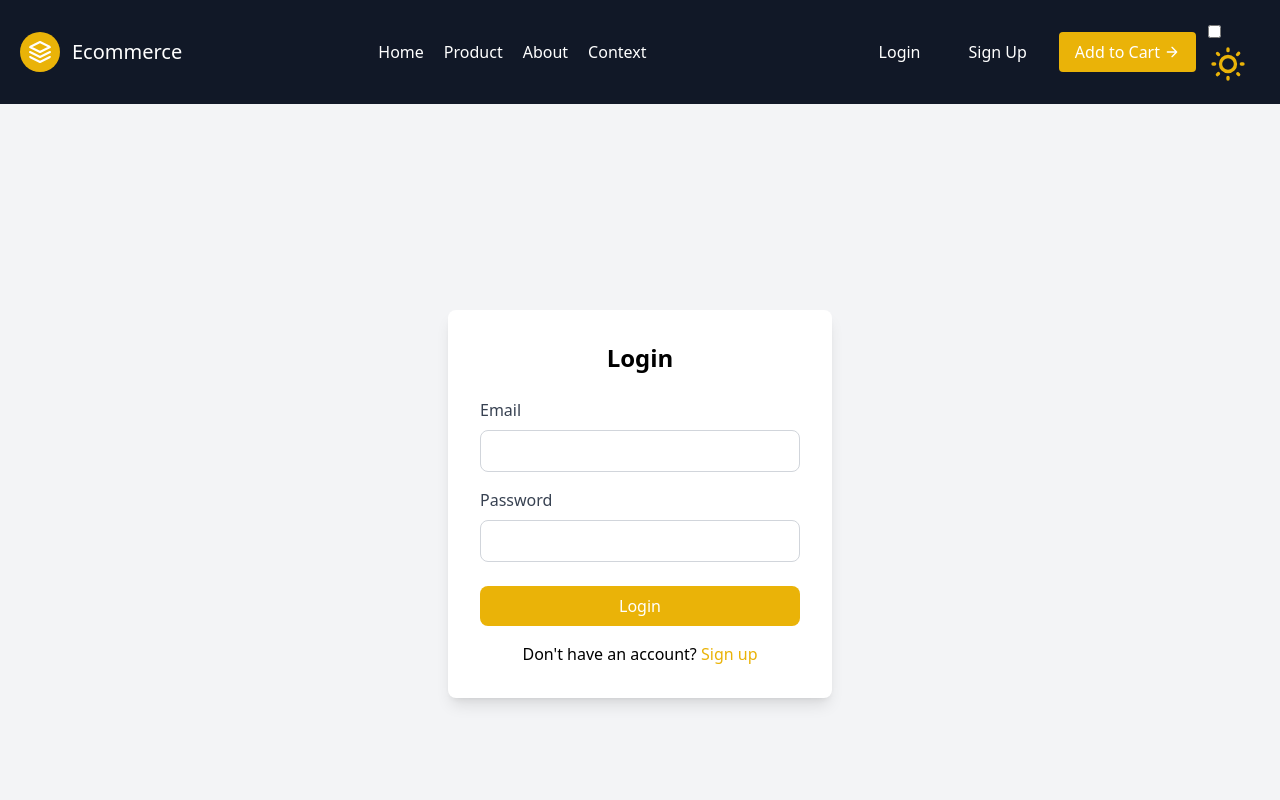
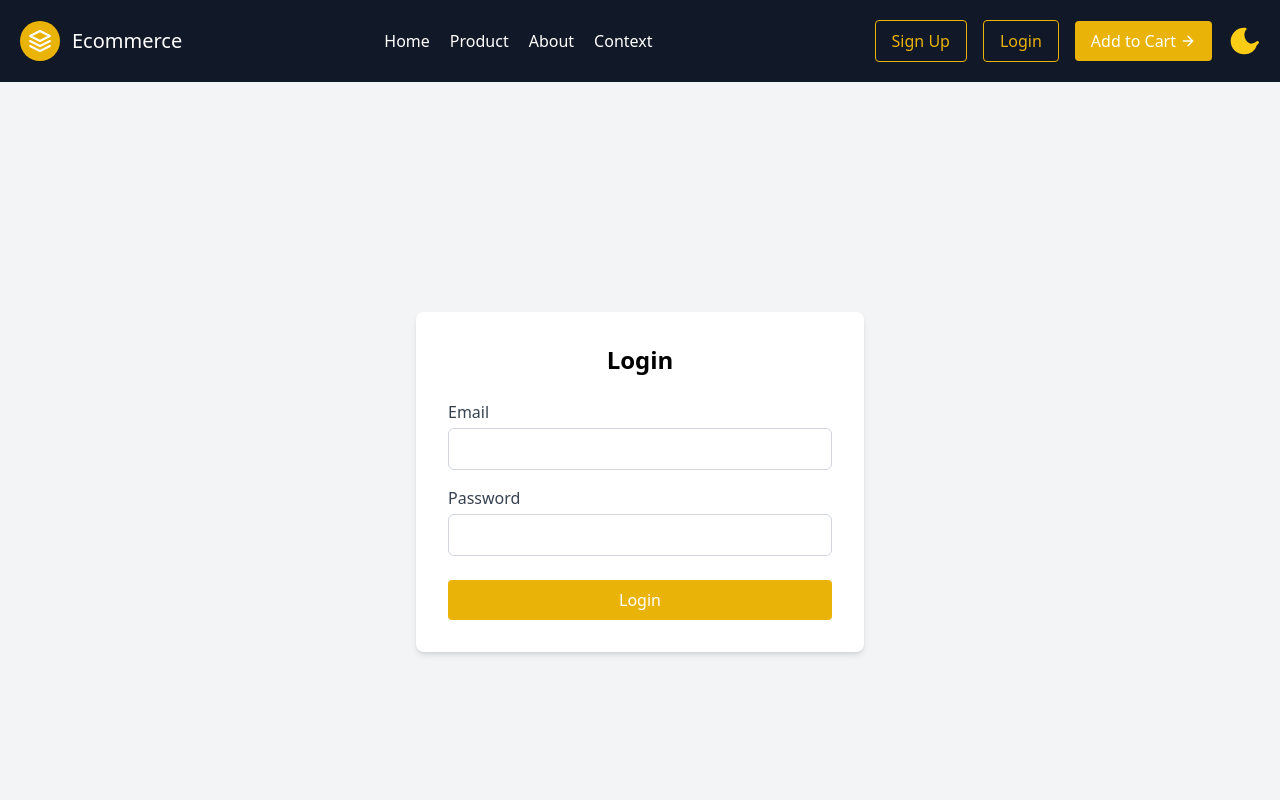
Before and after one commit to zicorociz/cobadevops3, a React (Create React App) app: page /login in a window 1280 px wide. Shown: the top 800 px of the page. Built offline with nearby package versions, Linux system fonts and the light colour scheme; no server answers.

Commit message:
Tambah Fitur

```diff
--- a/src/App.js
+++ b/src/App.js
@@ -1,6 +1,6 @@
 import { Route, Routes } from 'react-router-dom';
 import './App.css';
-import Header from './components/Header'
+import Header from './components/Header';
 import Home from './modules/Home';
 import Footer from './components/Footer';
 import ProductPage from './modules/ProductPage';
@@ -11,13 +11,13 @@ import Context from './modules/Context';
 import ErrorPage from './modules/ErrorPage';
 import Products from './modules/Products';
 import CategoryPage from './modules/CategoryPage';
-import Login from './modules/Login'; // Pastikan path ini sesuai dengan lokasi file Anda
-import SignUp from './modules/SignUp';
-
+import Signup from './pages/Signup';
+import Login from './pages/Login';
+import { AuthProvider } from './context/AuthContext'; // ← tambahkan ini
 
 function App() {
   return (
-    <>
+    <AuthProvider>
       <Header />
       <Routes>
         <Route path='/' element={<Home />} />
@@ -25,16 +25,25 @@ function App() {
         <Route path='/ProductPage/:id' element={<ProductPage />} />
         <Route path='/About' element={<About />} />
         <Route path='/Context' element={<Context />} />
-            <Route path='/Products' element={<Products/>} />
+        <Route path='/Products' element={<Products />} />
         <Route path='/Products/category/:category' element={<CategoryPage />} />
-            <Route path='*' element={<ErrorPage title='Page not found' des='Sorry, we couldn&apos:t find the page you&apos;re looking for.' buttonOne='Take me Back' buttonTwo='Go Home' />} />
         <Route path='/ShoppingCard' element={<ShoppingCart />} />
+        <Route path='/signup' element={<Signup />} />
         <Route path='/login' element={<Login />} />
-            <Route path='/signup' element={<SignUp />} />
-
+        <Route
+          path='*'
+          element={
+            <ErrorPage
+              title='Page not found'
+              des="Sorry, we can't find the page you're looking for."
+              buttonOne='Take me Back'
+              buttonTwo='Go Home'
+            />
+          }
+        />
       </Routes>
       <Footer />
-    </>
+    </AuthProvider>
   );
 }
 
--- a/src/components/Header.jsx
+++ b/src/components/Header.jsx
@@ -1,118 +1,149 @@
-import { useEffect, useState } from 'react';
-import { Link } from 'react-router-dom';
+import { useEffect, useState } from "react";
+import { Link, useNavigate } from "react-router-dom";
 
 const Header = () => {
-  const [theme, setTheme] = useState('light');
+  const [theme, setTheme] = useState("light");
   const [isChecked, setIsChecked] = useState(false);
+  const [isLoggedIn, setIsLoggedIn] = useState(false);
+  const navigate = useNavigate();
+
+  // Load theme and login state on mount
+  useEffect(() => {
+    const storedTheme = localStorage.getItem("theme");
+    const userData = localStorage.getItem("user");
+
+    if (storedTheme) {
+      setTheme(storedTheme);
+      setIsChecked(storedTheme === "dark");
+    }
+
+    try {
+      const user = JSON.parse(userData);
+      setIsLoggedIn(!!user?.email); // hanya login kalau ada email
+    } catch {
+      setIsLoggedIn(false); // kalau gagal parse JSON
+    }
+  }, []);
+
+  // Update body class and save theme
+  useEffect(() => {
+    document.body.className = theme;
+    localStorage.setItem("theme", theme);
+  }, [theme]);
 
   const toggleCheckbox = () => {
-    setIsChecked(!isChecked);
-    if (theme === 'dark') {
-      setTheme('light');
-    } else {
-      setTheme('dark');
-    }
+    const newTheme = theme === "dark" ? "light" : "dark";
+    setTheme(newTheme);
+    setIsChecked(newTheme === "dark");
   };
 
-  useEffect(() => {
-    document.body.className = theme;
-  }, [theme]);
+  const handleLogout = () => {
+    localStorage.removeItem("user");
+    setIsLoggedIn(false);
+    navigate("/login");
+  };
 
   return (
-    <header className='text-gray-600 bg-gray-900 body-font'>
-      <div className='container mx-auto flex flex-wrap p-5 flex-col md:flex-row items-center'>
+    <header className="text-gray-600 bg-gray-900 body-font">
+      <div className="container mx-auto flex flex-wrap p-5 flex-col md:flex-row items-center">
         <Link
-          to='/'
-          className='flex title-font font-medium items-center text-gray-900 mb-4 md:mb-0'
+          to="/"
+          className="flex title-font font-medium items-center text-white mb-4 md:mb-0"
         >
           <svg
-            xmlns='http://www.w3.org/2000/svg'
-            fill='none'
-            stroke='currentColor'
-            strokeLinecap='round'
-            strokeLinejoin='round'
+            xmlns="http://www.w3.org/2000/svg"
+            fill="none"
+            stroke="currentColor"
+            strokeLinecap="round"
+            strokeLinejoin="round"
             strokeWidth={2}
-            className='w-10 h-10 text-white p-2 bg-yellow-500 rounded-full'
-            viewBox='0 0 24 24'
+            className="w-10 h-10 p-2 bg-yellow-500 rounded-full"
+            viewBox="0 0 24 24"
           >
-            <path d='M12 2L2 7l10 5 10-5-10-5zM2 17l10 5 10-5M2 12l10 5 10-5' />
+            <path d="M12 2L2 7l10 5 10-5-10-5zM2 17l10 5 10-5M2 12l10 5 10-5" />
           </svg>
-          <span className='ml-3 text-xl text-white'>Ecommerce</span>
+          <span className="ml-3 text-xl">Ecommerce</span>
         </Link>
 
-        <nav className='md:ml-auto md:mr-auto flex flex-wrap items-center text-base justify-center text-white'>
-          <Link to='/' className='mr-5 hover:text-yellow-500'>
-            Home
+        <nav className="md:ml-auto md:mr-auto flex flex-wrap items-center text-base justify-center text-white">
+          <Link to="/" className="mr-5 hover:text-yellow-500">Home</Link>
+          <Link to="/ProductPage" className="mr-5 hover:text-yellow-500">Product</Link>
+          <Link to="/About" className="mr-5 hover:text-yellow-500">About</Link>
+          <Link to="/Context" className="mr-5 hover:text-yellow-500">Context</Link>
+        </nav>
+        <div className="flex items-center space-x-4">
+          {!isLoggedIn ? (
+            <>
+              <Link
+                to="/signup"
+                className="inline-flex items-center border border-yellow-500 text-yellow-500 py-2 px-4 rounded text-base hover:bg-yellow-500 hover:text-white transition-colors"
+              >
+                Sign Up
               </Link>
-          <Link to='/ProductPage' className='mr-5 hover:text-yellow-500'>
-            Product
-          </Link>
-          <Link to='/About' className='mr-5 hover:text-yellow-500'>
-            About
-          </Link>
-          <Link to='/Context' className='mr-5 hover:text-yellow-500'>
-            Context
-          </Link>
-        </nav>
-
               <Link
-          to='/login'
-          className='inline-flex items-center text-white bg-transparent border-0 py-2 px-4 focus:outline-none hover:bg-yellow-500 hover:text-white rounded text-base mt-4 md:mt-0 mr-4'
+                to="/login"
+                className="inline-flex items-center border border-yellow-500 text-yellow-500 py-2 px-4 rounded text-base hover:bg-yellow-500 hover:text-white transition-colors"
               >
                 Login
               </Link>
+            </>
+          ) : (
+            <button
+              onClick={handleLogout}
+              className="inline-flex items-center text-white bg-red-500 border-0 py-2 px-4 focus:outline-none hover:bg-red-700 rounded text-base"
+            >
+              Logout
+            </button>
+          )}
 
+          {/* Tambahkan margin agar lebih rapi */}
           <Link
-          to='/signup'
-          className='inline-flex items-center text-white bg-transparent border-0 py-2 px-4 focus:outline-none hover:bg-yellow-500 hover:text-white rounded text-base mt-4 md:mt-0 mr-4'
-        >
-          Sign Up
-        </Link>
-
-        <Link
-          to='/ShoppingCard'
-          className='inline-flex items-center text-white bg-yellow-500 border-0 py-2 px-4 focus:outline-none hover:bg-yellow-700 rounded text-base mt-4 md:mt-0'
+            to="/ShoppingCard"
+            className="inline-flex items-center text-white bg-yellow-500 border-0 py-2 px-4 focus:outline-none hover:bg-yellow-700 rounded text-base ml-6"
           >
             Add to Cart
             <svg
-            fill='none'
-            stroke='currentColor'
-            strokeLinecap='round'
-            strokeLinejoin='round'
+              fill="none"
+              stroke="currentColor"
+              strokeLinecap="round"
+              strokeLinejoin="round"
               strokeWidth={2}
-            className='w-4 h-4 ml-1'
-            viewBox='0 0 24 24'
+              className="w-4 h-4 ml-1"
+              viewBox="0 0 24 24"
             >
-            <path d='M5 12h14M12 5l7 7-7 7' />
+              <path d="M5 12h14M12 5l7 7-7 7" />
             </svg>
           </Link>
+        </div>
 
-        <div className='mx-3'>
-          <label className='swap swap-rotate'>
-            <input type='checkbox' checked={isChecked} onChange={toggleCheckbox} />
-            {isChecked ? (
+        <button
+          onClick={toggleCheckbox}
+          className="ml-4 mt-4 md:mt-0 focus:outline-none"
+          aria-label="Toggle Dark Mode"
+        >
+          {theme === "dark" ? (
             <svg
-                className='swap-off text-yellow-500 fill-current w-10 h-10'
-                xmlns='http://www.w3.org/2000/svg'
-                viewBox='0 0 24 24'
+              className="text-yellow-400 fill-current w-8 h-8"
+              xmlns="http://www.w3.org/2000/svg"
+              viewBox="0 0 24 24"
             >
-                <path d='M21.64,13a1,1,0,0,0-1.05-.14,8.05,8.05,0,0,1-3.37.73A8.15,8.15,0,0,1,9.08,5.49a8.59,8.59,0,0,1,.25-2A1,1,0,0,0,8,2.36,10.14,10.14,0,1,0,22,14.05,1,1,0,0,0,21.64,13Zm-9.5,6.69A8.14,8.14,0,0,1,7.08,5.22v.27A10.15,10.15,0,0,0,17.22,15.63a9.79,9.79,0,0,0,2.1-.22A8.11,8.11,0,0,1,12.14,19.73Z' />
+              {/* Sun icon */}
+              <path d="M6.995 12c0 2.761 2.246 5.005 5.005 5.005s5.005-2.244 5.005-5.005c0-2.761-2.246-5.005-5.005-5.005s-5.005 2.244-5.005 5.005zm13.002-.005h2a1 1 0 1 0 0-2h-2a1 1 0 1 0 0 2zm-18.002 0h2a1 1 0 1 0 0-2h-2a1 1 0 1 0 0 2zm9.001-9.001a1 1 0 0 0-2 0v2a1 1 0 0 0 2 0v-2zm0 18.002a1 1 0 0 0-2 0v2a1 1 0 0 0 2 0v-2zm7.071-14.142a1 1 0 1 0-1.414-1.414l-1.415 1.415a1 1 0 1 0 1.415 1.414l1.414-1.415zm-12.728 12.728a1 1 0 1 0-1.414-1.414l-1.415 1.414a1 1 0 0 0 1.415 1.414l1.414-1.414zm0-12.728l-1.414-1.415a1 1 0 1 0-1.415 1.414l1.415 1.415a1 1 0 1 0 1.414-1.414zm12.728 12.728l-1.414-1.414a1 1 0 1 0-1.415 1.414l1.415 1.414a1 1 0 0 0 1.414-1.414z" />
             </svg>
           ) : (
             <svg
-                className='swap-on text-yellow-500 fill-current w-10 h-10'
-                xmlns='http://www.w3.org/2000/svg'
-                viewBox='0 0 24 24'
+              className="text-yellow-400 fill-current w-8 h-8"
+              xmlns="http://www.w3.org/2000/svg"
+              viewBox="0 0 24 24"
             >
-                <path d='M5.64,17l-.71.71a1,1,0,0,0,0,1.41,1,1,0,0,0,1.41,0l.71-.71A1,1,0,0,0,5.64,17ZM5,12a1,1,0,0,0-1-1H3a1,1,0,0,0,0,2H4A1,1,0,0,0,5,12Zm7-7a1,1,0,0,0,1-1V3a1,1,0,0,0-2,0V4A1,1,0,0,0,12,5ZM5.64,7.05a1,1,0,0,0,.7.29,1,1,0,0,0,.71-.29,1,1,0,0,0,0-1.41l-.71-.71A1,1,0,0,0,4.93,6.34Zm12,.29a1,1,0,0,0,.7-.29l.71-.71a1,1,0,1,0-1.41-1.41L17,5.64a1,1,0,0,0,0,1.41A1,1,0,0,0,17.66,7.34ZM21,11H20a1,1,0,0,0,0,2h1a1,1,0,0,0,0-2Zm-9,8a1,1,0,0,0-1,1v1a1,1,0,0,0,2,0V20A1,1,0,0,0,12,19ZM18.36,17A1,1,0,0,0,17,18.36l.71.71a1,1,0,0,0,1.41,0,1,1,0,0,0,0-1.41ZM12,6.5A5.5,5.5,0,1,0,17.5,12,5.51,5.51,0,0,0,12,6.5Zm0,9A3.5,3.5,0,1,1,15.5,12,3.5,3.5,0,0,1,12,15.5Z' />
+              {/* Moon icon */}
+              <path d="M21.752 15.002A9.718 9.718 0 0 1 12 22C6.486 22 2 17.514 2 12S6.486 2 12 2c.338 0 .672.018 1.002.051a1 1 0 0 1 .213 1.957A7.001 7.001 0 0 0 17 14a6.978 6.978 0 0 0 4.539-1.753 1 1 0 0 1 1.213 1.755z" />
             </svg>
           )}
-          </label>
-        </div>
+        </button>
       </div>
     </header>
   );
 };
 
 export default Header;
-//       expect(mockNavigate).toHaveBeenCalledWith('/');  // Verifikasi navigasi ke halaman utama
--- /dev/null
+++ b/src/context/AuthContext.jsx
@@ -0,0 +1,26 @@
+// src/context/AuthContext.jsx
+import React, { createContext, useContext, useEffect, useState } from 'react';
+import { onAuthStateChanged } from 'firebase/auth';
+import { auth } from '../firebase';
+
+const AuthContext = createContext();
+
+export const AuthProvider = ({ children }) => {
+    const [currentUser, setCurrentUser] = useState(null);
+
+    useEffect(() => {
+        const unsubscribe = onAuthStateChanged(auth, user => {
+            setCurrentUser(user);
+        });
+
+        return () => unsubscribe();
+    }, []);
+
+    return (
+        <AuthContext.Provider value={{ currentUser }}>
+            {children}
+        </AuthContext.Provider>
+    );
+};
+
+export const useAuth = () => useContext(AuthContext);
--- /dev/null
+++ b/src/firebase.js
@@ -0,0 +1,18 @@
+// src/firebase.js
+import { initializeApp } from "firebase/app";
+import { getAuth } from "firebase/auth";
+
+const firebaseConfig = {
+  apiKey: "AIzaSyBJymFmJX-_bt0m890X07yoRn7vHADq_0s",
+  authDomain: "pso-ecommerce-app.firebaseapp.com",
+  projectId: "pso-ecommerce-app",
+  storageBucket: "pso-ecommerce-app.appspot.com",
+  messagingSenderId: "414643767900",
+  appId: "1:414643767900:web:90512a6567b44292f5b499",
+  measurementId: "G-SBEEDFJH1Z"
+};
+
+const app = initializeApp(firebaseConfig);
+const auth = getAuth(app);
+
+export { auth };
--- /dev/null
+++ b/src/firebaseClient.js
@@ -0,0 +1,19 @@
+// src/firebase.js
+import { initializeApp } from "firebase/app";
+import { getAnalytics } from "firebase/analytics";
+import { getAuth } from "firebase/auth"; // ← ini penting!
+
+const firebaseConfig = {
+    apiKey: "AIzaSyBJymFmJX-_bt0m890X07yoRn7vHADq_0s",
+    authDomain: "pso-ecommerce-app.firebaseapp.com",
+    projectId: "pso-ecommerce-app",
+    storageBucket: "pso-ecommerce-app.appspot.com", // typo kamu: .firebasestorage.app harusnya .appspot.com
+    messagingSenderId: "414643767900",
+    appId: "1:414643767900:web:90512a6567b44292f5b499",
+    measurementId: "G-SBEEDFJH1Z"
+};
+
+const app = initializeApp(firebaseConfig);
+const analytics = getAnalytics(app);
+const auth = getAuth(app); // ← penting untuk auth
+export { auth };
--- /dev/null
+++ b/src/pages/Login.jsx
@@ -0,0 +1,66 @@
+import { useState } from "react";
+import { signInWithEmailAndPassword } from "firebase/auth";
+import { auth } from "../firebase";
+import { useNavigate } from "react-router-dom";
+
+export default function Login() {
+    const [email, setEmail] = useState("");
+    const [password, setPassword] = useState("");
+    const [error, setError] = useState("");
+    const navigate = useNavigate();
+
+    const handleLogin = async (e) => {
+        e.preventDefault();
+        try {
+            const userCredential = await signInWithEmailAndPassword(auth, email, password);
+            const user = userCredential.user;
+
+            // Simpan ke localStorage
+            localStorage.setItem("user", JSON.stringify({ email: user.email }));
+
+            // Redirect
+            navigate("/");
+        } catch (err) {
+            setError(err.message);
+        }
+    };
+
+
+    return (
+        <div className="flex items-center justify-center min-h-screen bg-gray-100">
+            <form
+                onSubmit={handleLogin}
+                className="bg-white p-8 rounded-lg shadow-md w-full max-w-md"
+            >
+                <h2 className="text-2xl font-bold mb-6 text-center">Login</h2>
+                {error && <p className="text-red-500 text-sm mb-4">{error}</p>}
+                <div className="mb-4">
+                    <label className="block mb-1 text-gray-700">Email</label>
+                    <input
+                        type="email"
+                        className="w-full border border-gray-300 p-2 rounded-md focus:outline-none focus:ring focus:border-blue-500"
+                        value={email}
+                        onChange={(e) => setEmail(e.target.value)}
+                        required
+                    />
+                </div>
+                <div className="mb-6">
+                    <label className="block mb-1 text-gray-700">Password</label>
+                    <input
+                        type="password"
+                        className="w-full border border-gray-300 p-2 rounded-md focus:outline-none focus:ring focus:border-blue-500"
+                        value={password}
+                        onChange={(e) => setPassword(e.target.value)}
+                        required
+                    />
+                </div>
+                <button
+                    type="submit"
+                    className="w-full bg-yellow-500 text-white py-2 rounded hover:bg-yellow-600 transition"
+                >
+                    Login
+                </button>
+            </form>
+        </div>
+    );
+}
--- /dev/null
+++ b/src/pages/Signup.jsx
@@ -0,0 +1,59 @@
+import { useState } from "react";
+import { auth } from "../firebase";
+import { createUserWithEmailAndPassword } from "firebase/auth";
+import { useNavigate } from "react-router-dom";
+
+export default function Signup() {
+    const [email, setEmail] = useState("");
+    const [password, setPassword] = useState("");
+    const navigate = useNavigate();
+    const [error, setError] = useState("");
+
+    const handleSignup = async (e) => {
+        e.preventDefault();
+        try {
+            await createUserWithEmailAndPassword(auth, email, password);
+            navigate("/");
+        } catch (err) {
+            setError(err.message);
+        }
+    };
+
+    return (
+        <div className="flex items-center justify-center min-h-screen bg-gray-100">
+            <form
+                onSubmit={handleSignup}
+                className="bg-white p-8 rounded-lg shadow-md w-full max-w-md"
+            >
+                <h2 className="text-2xl font-bold mb-6 text-center">Create Account</h2>
+                {error && <p className="text-red-500 text-sm mb-4">{error}</p>}
+                <div className="mb-4">
+                    <label className="block mb-1 text-gray-700">Email</label>
+                    <input
+                        type="email"
+                        className="w-full border border-gray-300 p-2 rounded-md focus:outline-none focus:ring focus:border-blue-500"
+                        value={email}
+                        onChange={(e) => setEmail(e.target.value)}
+                        required
+                    />
+                </div>
+                <div className="mb-6">
+                    <label className="block mb-1 text-gray-700">Password</label>
+                    <input
+                        type="password"
+                        className="w-full border border-gray-300 p-2 rounded-md focus:outline-none focus:ring focus:border-blue-500"
+                        value={password}
+                        onChange={(e) => setPassword(e.target.value)}
+                        required
+                    />
+                </div>
+                <button
+                    type="submit"
+                    className="w-full bg-yellow-500 text-white py-2 rounded hover:bg-yellow-600 transition"
+                >
+                    Sign Up
+                </button>
+            </form>
+        </div>
+    );
+}
```
Also changed, not shown: firebase.js (deleted, +0 -12 lines). Lines whose indentation alone changed are shown as unchanged.
